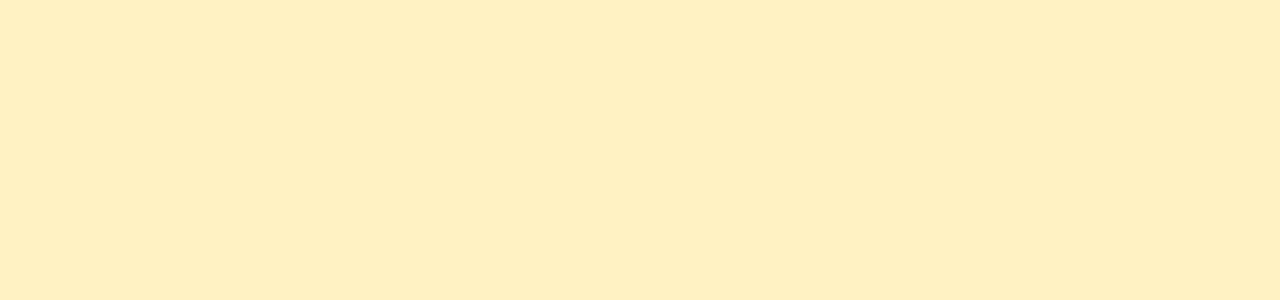
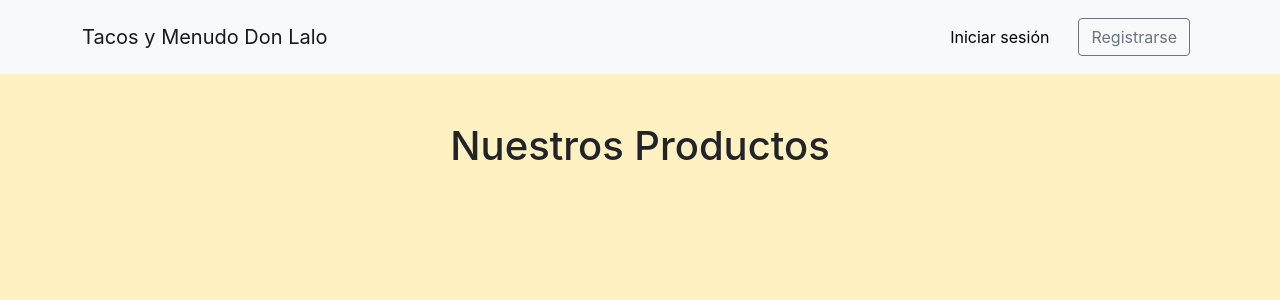
Before and after one commit to victor11s/tacosMenudoDonLalo, a React (Create React App) app in the folder tdml/: page /catalogo in a window 1280 px wide. Before the commit this address had no page. Shown: the top 300 px of the page. Built offline with nearby package versions, Linux system fonts and the light colour scheme.

Commit message:
Catalago

```diff
--- a/tdml/src/App.js
+++ b/tdml/src/App.js
@@ -1,7 +1,8 @@
 
 import './App.css';
 import LandingPage from './landingPage/LandingPage';
-import { Routes, Route, Router, BrowserRouter } from 'react-router-dom';
+import Catalogo from './/catalago/Catalago';
+import { Routes, Route, BrowserRouter } from 'react-router-dom';
 
 
 
@@ -12,6 +13,7 @@ const App = () => {
       <BrowserRouter>
         <Routes>
           <Route path="/" element={<LandingPage />} />
+          <Route path="/catalogo" element={<Catalogo />} />
 
 
         </Routes>
--- /dev/null
+++ b/tdml/src/catalago/Catalago.js
@@ -0,0 +1,34 @@
+import { Row, Col, Container } from 'react-bootstrap'
+
+import { Component } from 'react'
+
+import DefaultNavbar from '../globalComponents/defaultNavbar';
+
+
+
+
+
+
+export default class Catalogo extends Component {
+    render() {
+        return (
+            <div>
+                <DefaultNavbar />
+
+                <Row className='m-5'>
+                    <Col className='d-flex justify-content-center my-auto'>
+                        <h1>Nuestros Productos</h1>
+
+                    </Col>
+                </Row>
+
+                <Container>
+
+
+                    </Container>
+
+
+            </div>
+        );
+    }
+}
```
